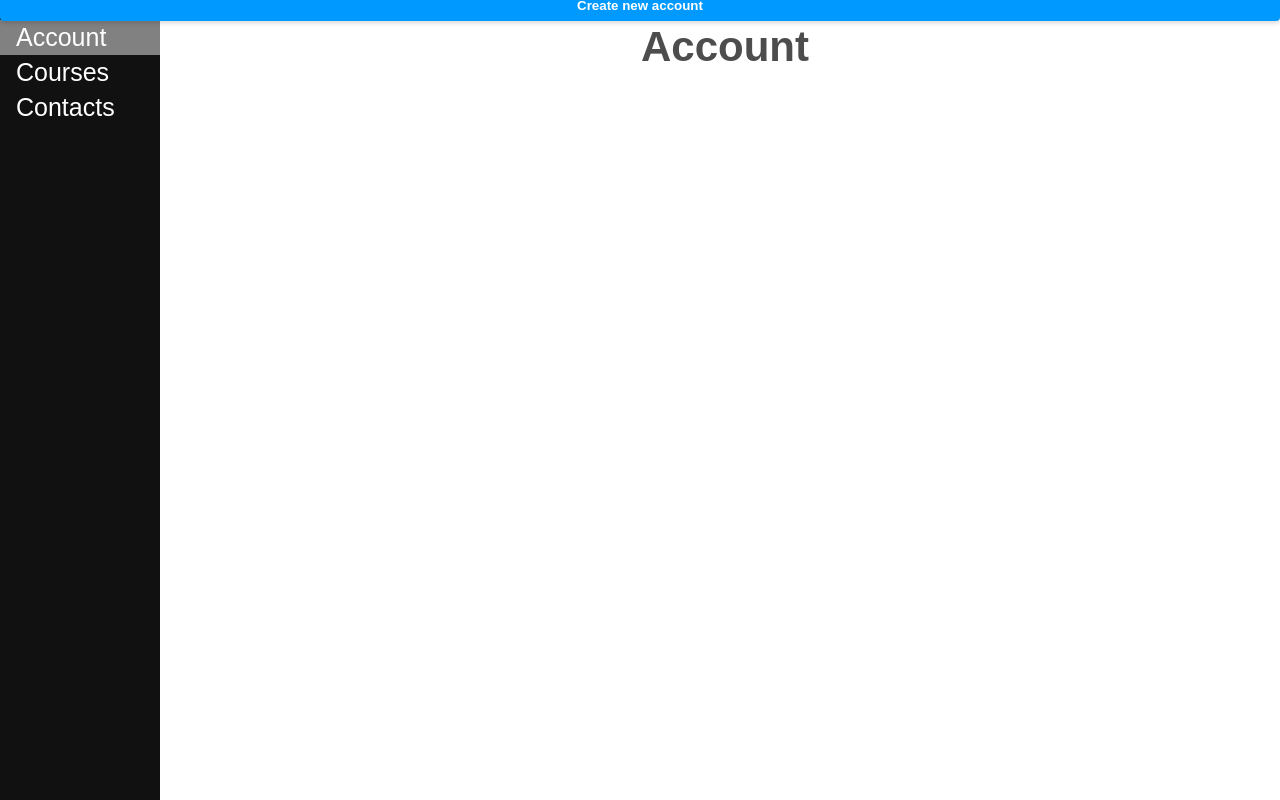
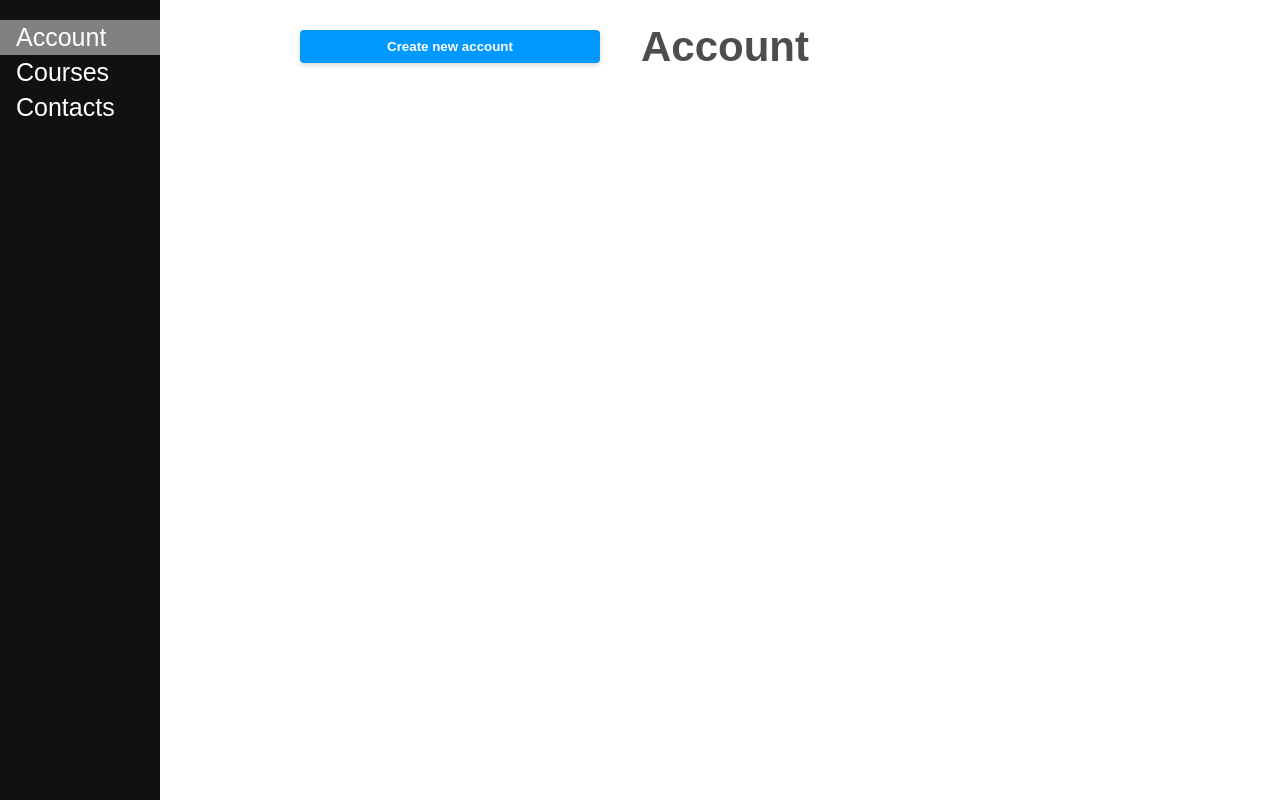
Before and after one commit to skramer2329/CS361-Group-2, a Django app: page /account/ in a window 1280 px wide. Run offline with Django 3.2, Linux system fonts and the light colour scheme.

Commit message:
updated css

```diff
--- a/static/styles.css
+++ b/static/styles.css
@@ -42,9 +42,11 @@
 .modButt {
     box-shadow: 0px 2px 5px 0px rgb(0 0 0 / 16%);
     position: absolute;
-    left: 0;
-    z-index: 6;
-    top: -10px;
+    left: 300px;
+    /*z-index: 6;*/
+    top: 30px;
+    height: 2.5em;
+    width: 300px;
 }
 
 a:link {
```
Also changed, not shown: db.sqlite3.
